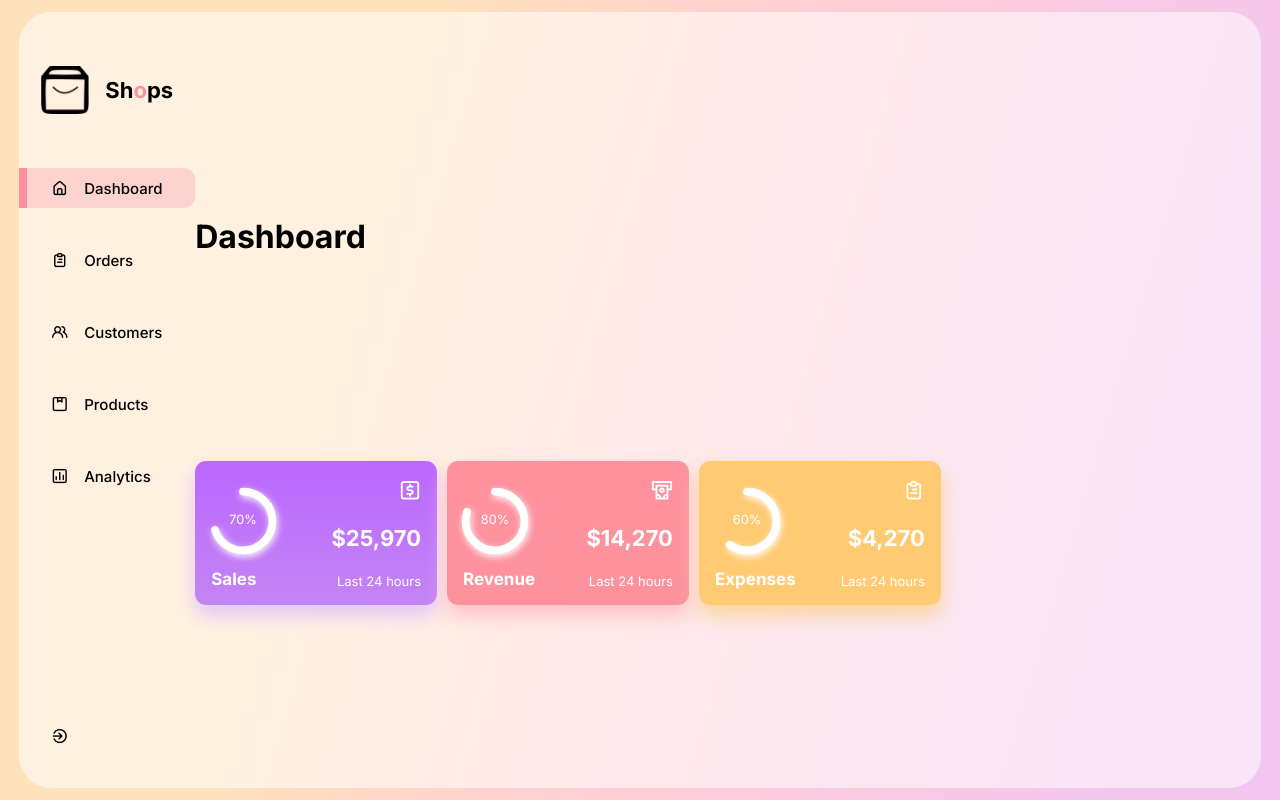
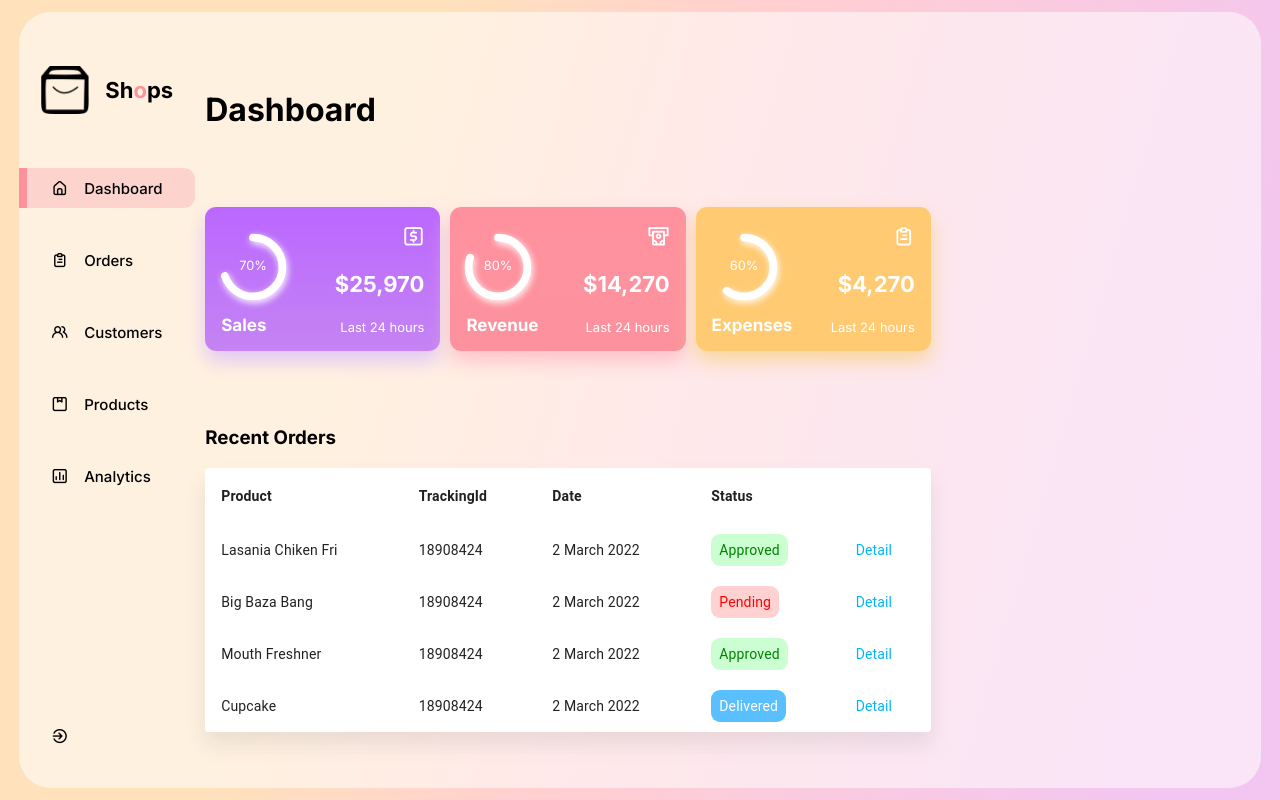
Before and after one commit to mauryasuraj38/dashboard-panel, a React (Create React App) app: page / in a window 1280 px wide. Built offline with nearby package versions, Linux system fonts and the light colour scheme.

Commit message:
MainDash Recent Orders Completed

```diff
--- a/package.json
+++ b/package.json
@@ -3,6 +3,9 @@
   "version": "0.1.0",
   "private": true,
   "dependencies": {
+    "@emotion/react": "^11.11.1",
+    "@emotion/styled": "^11.11.0",
+    "@mui/material": "^5.15.0",
     "@testing-library/jest-dom": "^5.17.0",
     "@testing-library/react": "^13.4.0",
     "@testing-library/user-event": "^13.5.0",
--- a/src/App.css
+++ b/src/App.css
@@ -9,9 +9,9 @@
     --boxShadow: 0px 19px 60px rgb(0 0 0 / 8%);
     --smboxShadow: -79px 51px 60px rgba(0, 0, 0, 0.08);
     --activeItem: #f799a354;
-  }
+}
 
-  .App {
+.App {
     font-family: 'Inter', sans-serif;
     background: linear-gradient(
       106.37deg,
@@ -23,9 +23,9 @@
     display: flex;
     align-items: center;
     justify-content: center;
-  }
+}
 
-  .container{
+.container{
     height: 97%;
     width: 97%;
     border-radius: 2rem;
@@ -33,4 +33,5 @@
     overflow: hidden;
     display: grid;
     grid-template-columns: 11rem auto 20rem;
-  }
+    gap: 10px;
+}
--- a/src/component/MainDash/MainDash.jsx
+++ b/src/component/MainDash/MainDash.jsx
@@ -1,11 +1,13 @@
 import "./MainDash.css"
 import Cards from "../Cards/Cards"
+import BasicTable from "../Table/Table"
 
 function MainDash() {
   return (
     <div className="MainDash">
       <h1>Dashboard</h1>
       <Cards />
+      <BasicTable />
     </div>
   )
 }
--- /dev/null
+++ b/src/component/Table/Table.css
@@ -0,0 +1,20 @@
+.MuiTableRow-root>*{
+    padding: 10px ;
+}
+
+.MuiTableRow-root.MuiTableRow-head>*{
+    font-weight: bold !important;
+}
+
+.Table td, th {
+    border: none !important;
+}
+
+.status{
+    padding: 8px;
+    border-radius: 9px;
+}
+
+.Details{
+    color: #00b5ff !important;
+}
--- /dev/null
+++ b/src/component/Table/Table.jsx
@@ -0,0 +1,80 @@
+import * as React from 'react';
+import Table from '@mui/material/Table';
+import TableBody from '@mui/material/TableBody';
+import TableCell from '@mui/material/TableCell';
+import TableContainer from '@mui/material/TableContainer';
+import TableHead from '@mui/material/TableHead';
+import TableRow from '@mui/material/TableRow';
+import Paper from '@mui/material/Paper';
+import './Table.css'
+
+function createData(name, trackingId, date, status) {
+  return { name, trackingId, date, status};
+}
+
+const rows = [
+  createData("Lasania Chiken Fri", 18908424, "2 March 2022", "Approved"),
+  createData("Big Baza Bang", 18908424, "2 March 2022", "Pending"),
+  createData("Mouth Freshner", 18908424, "2 March 2022", "Approved"),
+  createData("Cupcake", 18908424, "2 March 2022", "Delivered"),
+];
+
+function makeStyles(status){
+  if(status==='Approved'){
+    return {
+      background: 'rgb(145 254 159 / 47%)',
+      color: 'green',
+    }
+  } else if(status==='Pending'){
+    return {
+      background: '#ffadad8f',
+      color: 'red',
+    }
+  } else {
+    return {
+      background: '#59bfff',
+      color: 'white',
+    }
+  }
+}
+
+export default function BasicTable() {
+  return (
+    <div className='Table'>
+        <h3>Recent Orders</h3>
+        <TableContainer component={Paper}
+        style={{boxShadow:"0px 13px 20px 0px #80808029"}}
+        >
+        <Table sx={{ minWidth: 650 }} aria-label="simple table">
+            <TableHead>
+            <TableRow>
+                <TableCell>Product</TableCell>
+                <TableCell align="left">TrackingId</TableCell>
+                <TableCell align="left">Date</TableCell>
+                <TableCell align="left">Status</TableCell>
+                <TableCell align="left"></TableCell>
+            </TableRow>
+            </TableHead>
+            <TableBody>
+            {rows.map((row) => (
+                <TableRow
+                key={row.name}
+                sx={{ '&:last-child td, &:last-child th': { border: 0 } }}
+                >
+                <TableCell component="th" scope="row">
+                    {row.name}
+                </TableCell>
+                <TableCell align="left">{row.trackingId}</TableCell>
+                <TableCell align="left">{row.date}</TableCell>
+                <TableCell align="left">
+                  <span className="status" style={makeStyles(row.status)}>{row.status}</span>
+                </TableCell>
+                <TableCell align="left" className='Details'>Detail</TableCell>
+                </TableRow>
+            ))}
+            </TableBody>
+        </Table>
+        </TableContainer>
+    </div>
+  );
+}
```
Also changed, not shown: 1 other file (tests, documents, lock files or other folders).
